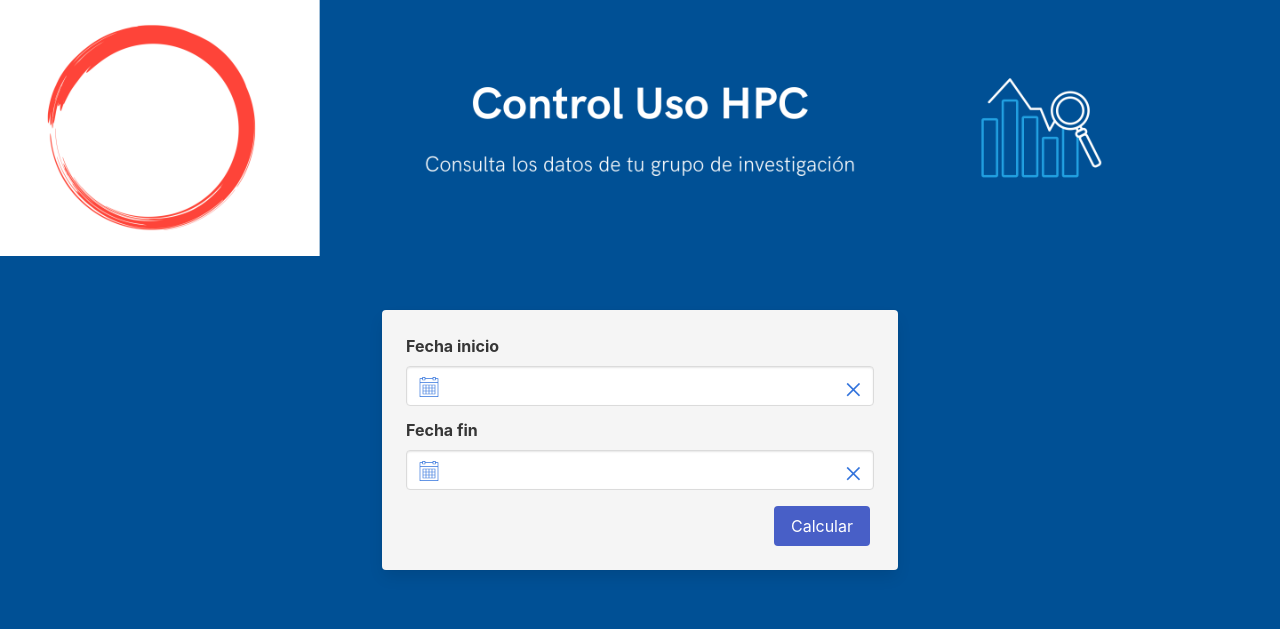
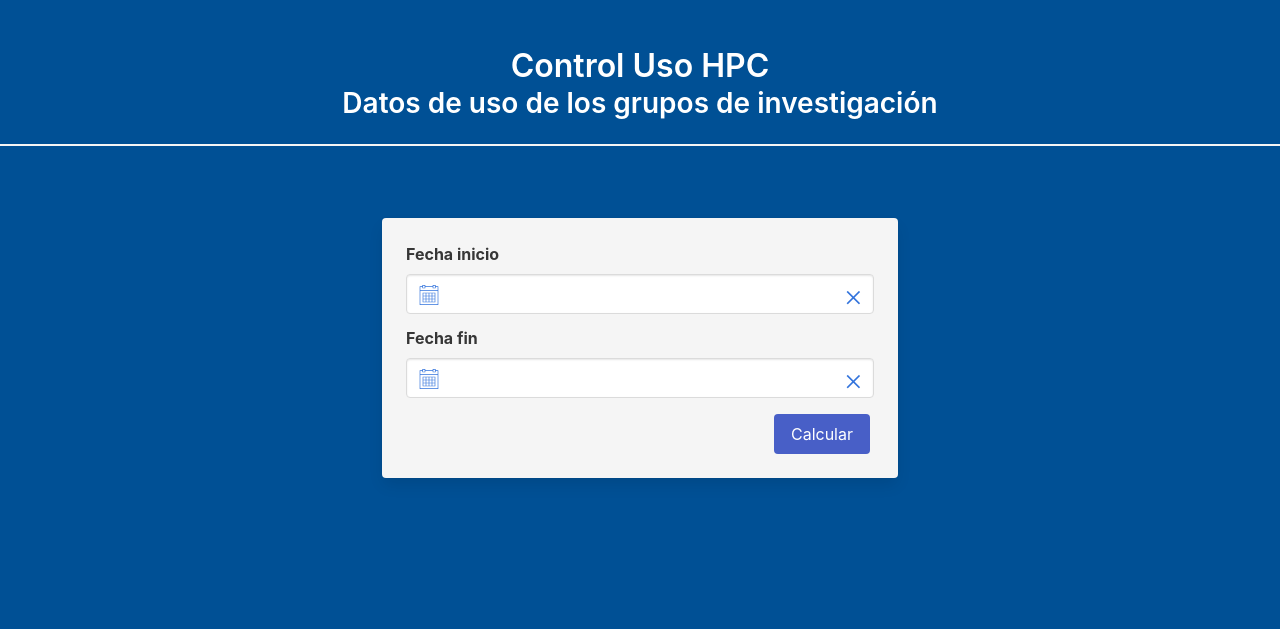
Before and after one commit to DarFig/controlusoHPC, a Flask app: page / in a window 1280 px wide. Shown: the top 629 px of the page. Run offline with Flask 2, Linux system fonts and the light colour scheme; parts of the project's set-up code (start-up, migrations or seed data) failed here and were passed over.

Commit message:
maquetado y creado index_group

```diff
--- a/apicontrolusohpc/static/css/style.css
+++ b/apicontrolusohpc/static/css/style.css
@@ -1,3 +1,8 @@
 body, header, footer, html, .results, .each-result {
     background-color: #005095;
+    color: #fff;
 }
+
+.title, .subtitle, .content h1, .content h2 {
+    color: #fff;
+}
--- a/apicontrolusohpc/templates/_modules/nav.html
+++ b/apicontrolusohpc/templates/_modules/nav.html
@@ -1,7 +1,12 @@
 <div id="header" class="">
-    <div id="banner" align="center" class="">
+    <!-- <div id="banner" align="center" class="">
       <figure class="">
-      <img src="static/logo_temporal.png">
+        <img src="static/logo_temporal.png">
       </figure>
+    </div> -->
+    <div class="content has-text-centered mt-6 mb-4">
+      <h1 class="title">Control Uso HPC</h1>
+      <h2 class="subtitle">Datos de uso de los grupos de investigación</h2>
+      <hr>
     </div>
 </div>
```
Also changed, not shown: apicontrolusohpc/templates/_views/index.html (+8 -4 lines), apicontrolusohpc/templates/_views/index_group.html (renamed from apicontrolusohpc/templates/_views/index_all_groups.html, +8 -19 lines), apicontrolusohpc/templates/_views/results.html (+5 -5 lines).
